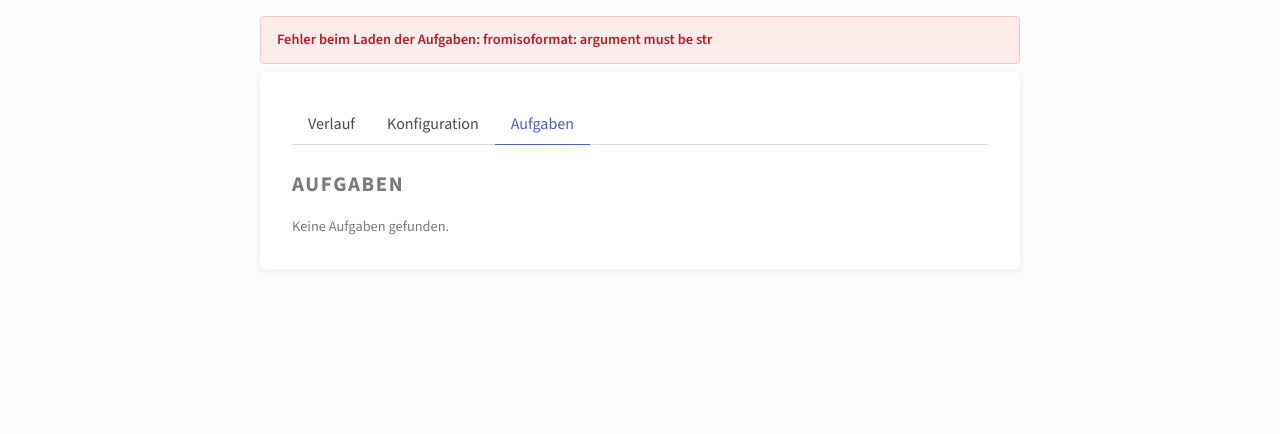
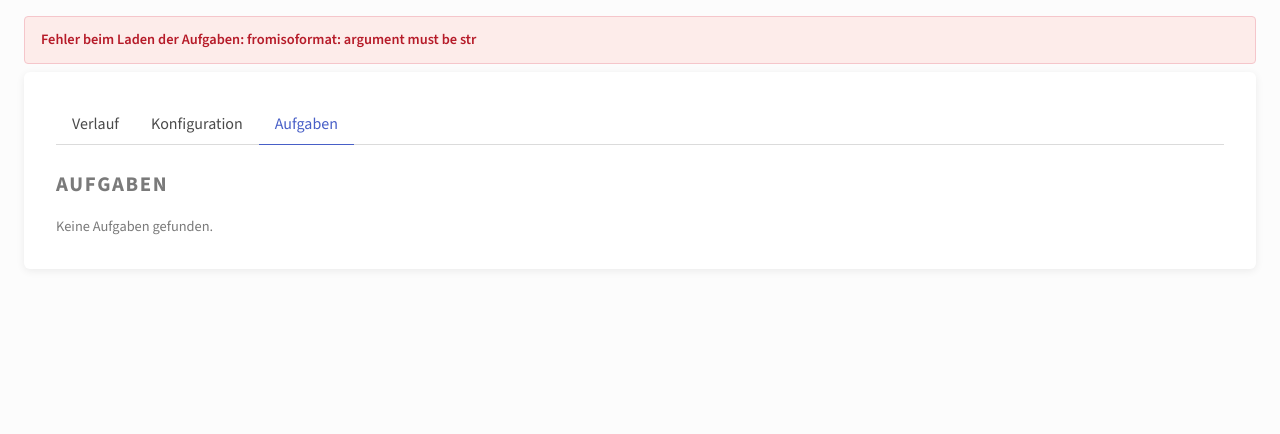
Before and after one commit to CollegiumAcademicum/mattermost_bots, a Django app: page /admin-dashboard/tasks/ in a window 1280 px wide. Shown: the part 64-498 px from the top of the page. Run offline with Django 4.2, Linux system fonts and the light colour scheme; a user stored in the database is signed in; tables that the repository leaves empty hold one stand-in row (values such as "Sample post"); a database or web service that is not in the repository returns one stand-in record (values such as "Sample title"); data that the repository does not hold is empty; parts of the project's set-up code (start-up, migrations or seed data) failed here and were passed over.

Commit message:
Remove max-width cap from ca-card to use full container width
Co-Authored-By: Claude Sonnet 4.6 <noreply@anthropic.com>
Claude-Session: https://claude.ai/code/session_011EKF2Nhndja2mKaSDPw8Bo

```diff
--- a/webui/broadcast/static/broadcast/ca.css
+++ b/webui/broadcast/static/broadcast/ca.css
@@ -96,7 +96,6 @@ body {
   border-radius: 6px;
   box-shadow: 0 2px 8px rgba(0,0,0,0.07);
   padding: 2rem;
-  max-width: 760px;
   margin: 0 auto;
 }
 
@@ -168,7 +167,7 @@ body {
 }
 
 /* ── Messages (Django flash messages) ── */
-.ca-messages { max-width: 760px; margin: 1rem auto 0; }
+.ca-messages { margin: 1rem auto 0; }
 .ca-message {
   padding: 0.75rem 1rem; border-radius: 4px; margin-bottom: 0.5rem;
   font-size: 0.9rem; font-weight: 600;
```
